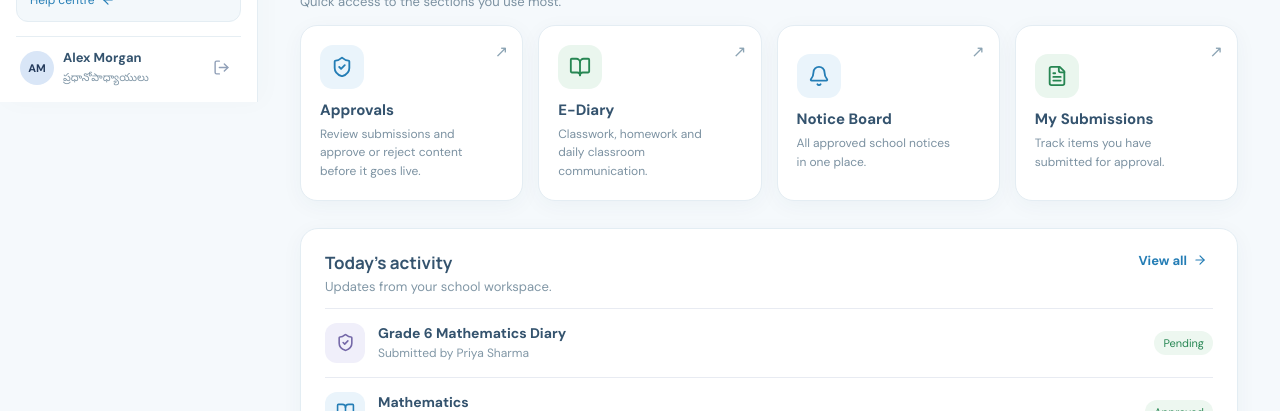
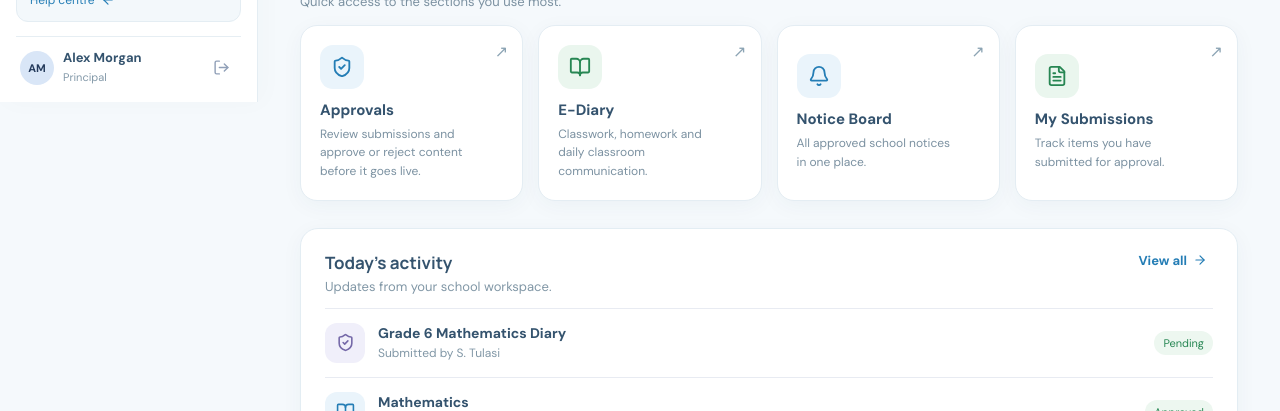
Before and after one commit to gicreativespace/smartschool, a React (Vite) app: page / in a window 1280 px wide. Shown: the part 698-1109 px from the top of the page. Built offline with nearby package versions, Linux system fonts and the light colour scheme.

Commit message:
Use English labels and native Andhra demo names

```diff
--- a/src/data/seed.ts
+++ b/src/data/seed.ts
@@ -1,13 +1,13 @@
 export type Role = 'principal' | 'incharge' | 'teacher' | 'office' | 'parent'
 export type RecordItem = { id: string; title: string; subtitle?: string; status?: string; date?: string; category?: string; amount?: number; [key: string]: any }
 
-// Native Telugu role labels for school users who prefer Telugu.
+// English role labels are used throughout the school workspace.
 export const roleNames: Record<Role,string> = {
-  principal:'ప్రధానోపాధ్యాయులు',
-  incharge:'తరగతి బాధ్యులు',
-  teacher:'ఉపాధ్యాయులు',
-  office:'కార్యాలయ సిబ్బంది',
-  parent:'తల్లిదండ్రులు'
+  principal:'Principal',
+  incharge:'Incharge',
+  teacher:'Teacher',
+  office:'Office Staff',
+  parent:'Parent'
 }
 export const roleNamesEnglish: Record<Role,string> = {
   principal:'Principal', incharge:'Incharge', teacher:'Teacher', office:'Office Staff', parent:'Parent'
@@ -22,14 +22,14 @@ export const roleMenus: Record<Role,string[]> = {
 const today = new Date().toISOString().slice(0,10)
 export const initialData: Record<string,RecordItem[]> = {
   students: [
-    {id:'ST-1001',title:'Aarav Kumar',subtitle:'Grade 6 · A',category:'Student',status:'Active',admission:'1001',parent:'Ravi Kumar'},
-    {id:'ST-1002',title:'Ananya Rao',subtitle:'Grade 6 · A',category:'Student',status:'Active',admission:'1002',parent:'S. Lakshmi'},
-    {id:'ST-1003',title:'Vihaan Reddy',subtitle:'Grade 7 · B',category:'Student',status:'Active',admission:'1003',parent:'Kiran Reddy'}
+    {id:'ST-1001',title:'K. Sai Teja',subtitle:'Grade 6 · A',category:'Student',status:'Active',admission:'1001',parent:'P. Raju'},
+    {id:'ST-1002',title:'S. Tulasi',subtitle:'Grade 6 · A',category:'Student',status:'Active',admission:'1002',parent:'B. Lakshmi'},
+    {id:'ST-1003',title:'Ch. Vamsi Krishna',subtitle:'Grade 7 · B',category:'Student',status:'Active',admission:'1003',parent:'K. Srinu'}
   ],
   staff: [
-    {id:'SF-001',title:'Priya Sharma',subtitle:'Mathematics · Grade 6A',category:'Teacher',status:'Active'},
-    {id:'SF-002',title:'Suresh Babu',subtitle:'Incharge · Grade 7B',category:'Incharge',status:'Active'},
-    {id:'SF-003',title:'Meena Devi',subtitle:'Office Administration',category:'Office',status:'Active'}
+    {id:'SF-001',title:'S. Tulasi',subtitle:'Mathematics · Grade 6A',category:'Teacher',status:'Active'},
+    {id:'SF-002',title:'K. Srinivas',subtitle:'Incharge · Grade 7B',category:'Incharge',status:'Active'},
+    {id:'SF-003',title:'B. Lakshmi',subtitle:'Office Administration',category:'Office',status:'Active'}
   ],
   attendance: [
     {id:'AT-01',title:'Grade 6 · Section A',subtitle:'28 present · 2 absent',category:'Attendance',date:today,status:'93%'},
@@ -37,9 +37,9 @@ export const initialData: Record<string,RecordItem[]> = {
     {id:'AT-03',title:'Grade 8 · Section A',subtitle:'26 present · 4 absent',category:'Attendance',date:today,status:'87%'}
   ],
   approvals: [
-    {id:'AP-01',title:'Grade 6 Mathematics Diary',subtitle:'Submitted by Priya Sharma',category:'Diary',date:today,status:'Pending'},
-    {id:'AP-02',title:'Annual Sports Day Announcement',subtitle:'Submitted by Suresh Babu',category:'Announcement',date:today,status:'Pending'},
-    {id:'AP-03',title:'Science Exhibition Photos',subtitle:'Submitted by Suresh Babu',category:'Achievement',date:today,status:'Pending'}
+    {id:'AP-01',title:'Grade 6 Mathematics Diary',subtitle:'Submitted by S. Tulasi',category:'Diary',date:today,status:'Pending'},
+    {id:'AP-02',title:'Annual Sports Day Announcement',subtitle:'Submitted by K. Srinivas',category:'Announcement',date:today,status:'Pending'},
+    {id:'AP-03',title:'Science Exhibition Photos',subtitle:'Submitted by K. Srinivas',category:'Achievement',date:today,status:'Pending'}
   ],
   notices: [
     {id:'NT-01',title:'Parent–Teacher Meeting',subtitle:'Meeting scheduled for Saturday at 10:00 AM.',category:'School',date:today,status:'Approved'},
@@ -54,17 +54,17 @@ export const initialData: Record<string,RecordItem[]> = {
     {id:'SB-02',title:'Class announcement',subtitle:'Grade 6A · Unit test reminder',category:'Announcement',date:today,status:'Pending'}
   ],
   fees: [
-    {id:'FE-01',title:'Aarav Kumar',subtitle:'Grade 6 · Admission fee',category:'Fee',amount:5000,status:'Paid'},
-    {id:'FE-02',title:'Ananya Rao',subtitle:'Grade 6 · Term 2 fee',category:'Fee',amount:7500,status:'Due'},
-    {id:'FE-03',title:'Vihaan Reddy',subtitle:'Grade 7 · Transport fee',category:'Fee',amount:3200,status:'Due'}
+    {id:'FE-01',title:'K. Sai Teja',subtitle:'Grade 6 · Admission fee',category:'Fee',amount:5000,status:'Paid'},
+    {id:'FE-02',title:'S. Tulasi',subtitle:'Grade 6 · Term 2 fee',category:'Fee',amount:7500,status:'Due'},
+    {id:'FE-03',title:'Ch. Vamsi Krishna',subtitle:'Grade 7 · Transport fee',category:'Fee',amount:3200,status:'Due'}
   ],
   buses: [
-    {id:'BU-01',title:'Route 01 · Palakollu',subtitle:'Driver: Ramesh · 7:30 AM',category:'Bus',status:'Active'},
-    {id:'BU-02',title:'Route 02 · Mogalthur',subtitle:'Driver: Satish · 7:15 AM',category:'Bus',status:'Active'}
+    {id:'BU-01',title:'Route 01 · Palakollu',subtitle:'Driver: P. Raju · 7:30 AM',category:'Bus',status:'Active'},
+    {id:'BU-02',title:'Route 02 · Mogalthur',subtitle:'Driver: K. Srinu · 7:15 AM',category:'Bus',status:'Active'}
   ],
   marks: [
-    {id:'MK-01',title:'Aarav Kumar',subtitle:'Grade 6 · Mathematics',category:'Progress Report',status:'82%'},
-    {id:'MK-02',title:'Ananya Rao',subtitle:'Grade 6 · Science',category:'Progress Report',status:'91%'}
+    {id:'MK-01',title:'K. Sai Teja',subtitle:'Grade 6 · Mathematics',category:'Progress Report',status:'82%'},
+    {id:'MK-02',title:'S. Tulasi',subtitle:'Grade 6 · Science',category:'Progress Report',status:'91%'}
   ],
   calendar: [
     {id:'CL-01',title:'Parent–Teacher Meeting',subtitle:'School event',category:'Event',date:today,status:'Upcoming'},
@@ -85,6 +85,6 @@ export const initialData: Record<string,RecordItem[]> = {
     {id:'EV-01',title:'Science Exhibition',subtitle:'School gallery · Google Photos link can be added',category:'Event',status:'Published'}
   ],
   leaves: [
-    {id:'LV-01',title:'Aarav Kumar',subtitle:'One day · Personal reason',category:'Student Leave',date:today,status:'Pending'}
+    {id:'LV-01',title:'K. Sai Teja',subtitle:'One day · Personal reason',category:'Student Leave',date:today,status:'Pending'}
   ]
 }
```
